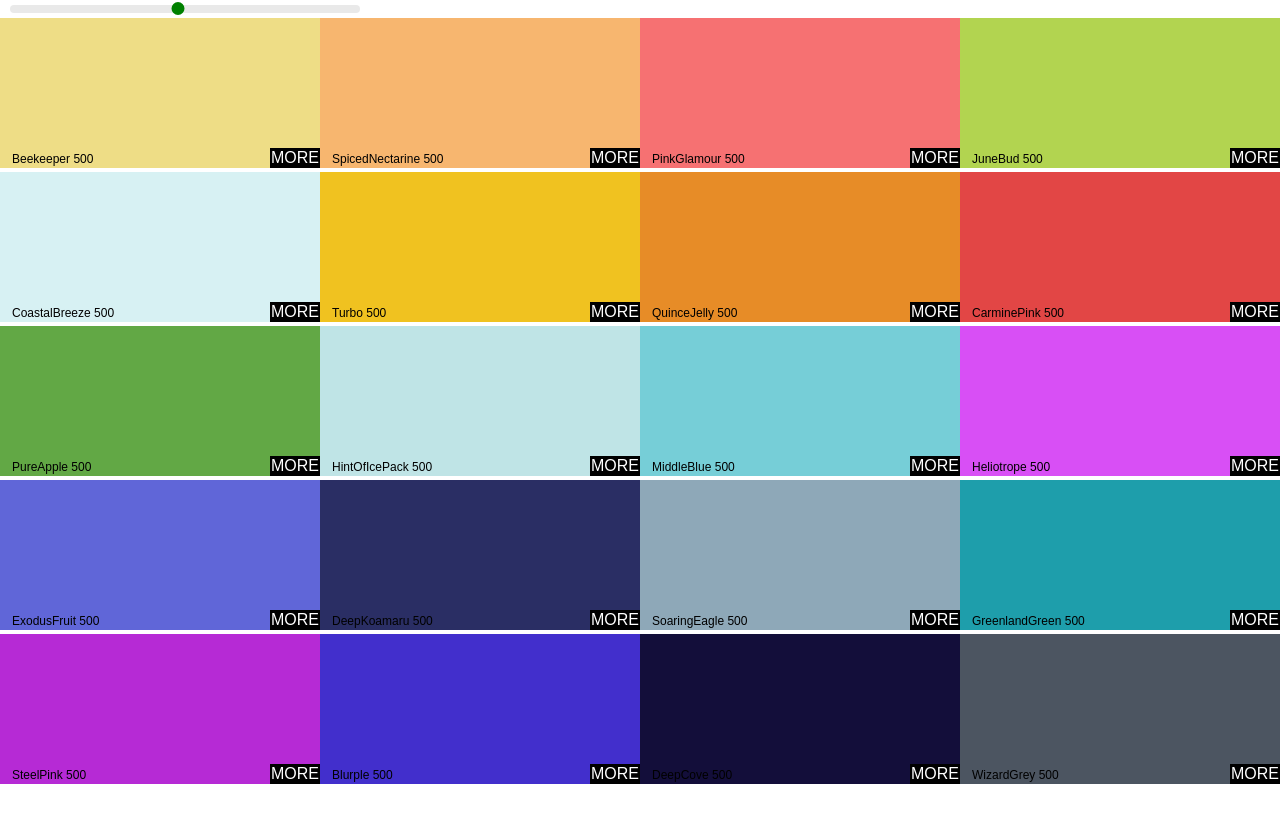
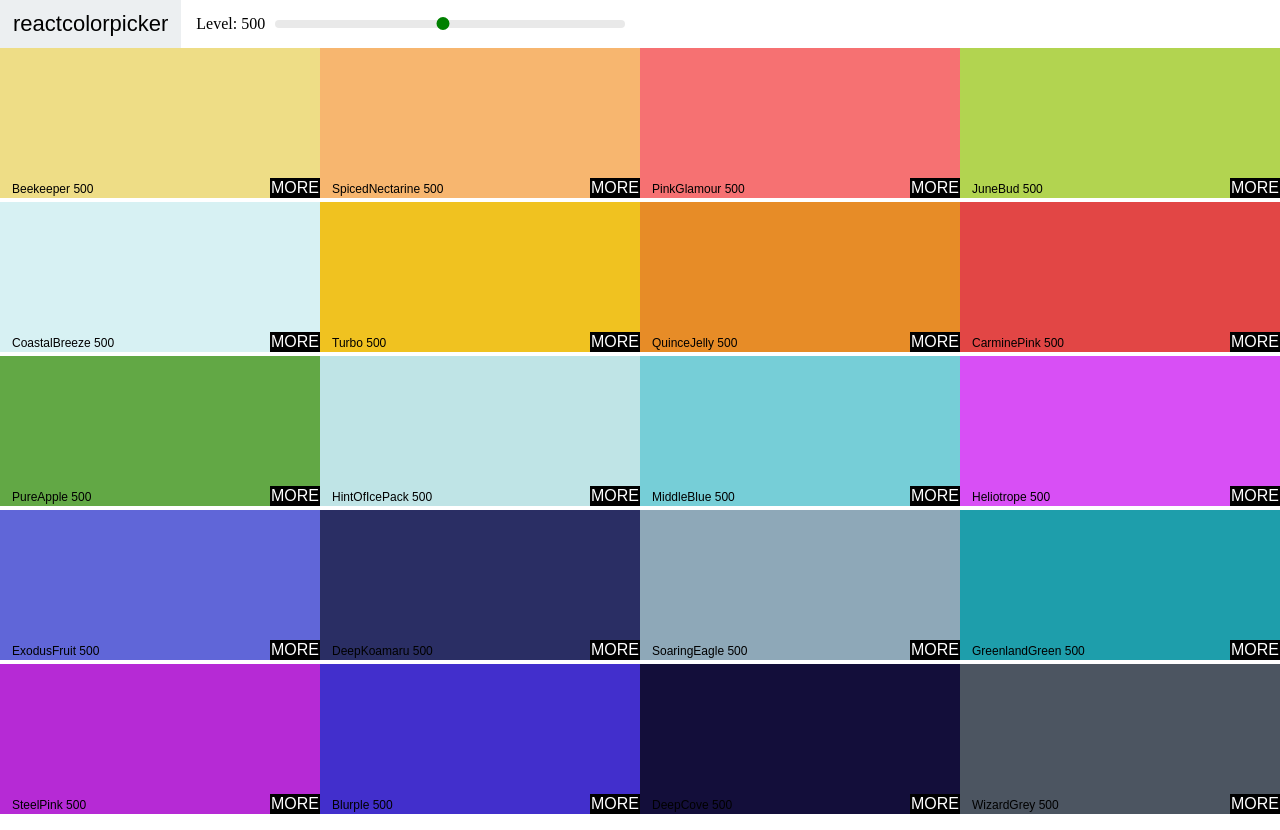
Before and after one commit to GideonOdiokine/React-Color-App, a React app: page / in a window 1280 px wide. Before the commit the page ends 800 px from the top, so only its background shows below. Built offline with nearby package versions, Linux system fonts and the light colour scheme.

Commit message:
Add Navbar and font

```diff
--- a/src/components/App.css
+++ b/src/components/App.css
@@ -128,24 +128,3 @@ body {
   transform: scale(1);
   transition: all 0.3s ease-in-out;
 }
-.slider {
-  width: 350px;
-  margin: 0 10px;
-  display: inline-block;
-}
-.slider .rc-slider-track {
-  background-color: transparent;
-}
-.slider .rc-slider-rail {
-  height: 8px;
-}
-.slider .rc-slider-handle {
-  background-color: green;
-  outline: none;
-  border: 2px solid green;
-  box-shadow:none;
-  width: 13px;
-  height: 13px;
-  margin-left: -7px;
-  margin-top: -3px;
-}
--- /dev/null
+++ b/src/components/Navbar.css
@@ -0,0 +1,41 @@
+.navbar {
+  display: flex;
+  height: 6vh;
+  justify-content: flex-start;
+  align-items: center;
+}
+.logo {
+  margin-right: 15px;
+  padding: 0 13px;
+  font-size: 22px;
+  font-family: sans-serif;
+  display: flex;
+  align-items: center;
+  background-color: #eceff1;
+  height: 100%;
+}
+.logo a {
+  text-decoration: none;
+  color: #000;
+}
+.slider {
+  width: 350px;
+  margin: 0 10px;
+  display: inline-block;
+}
+.slider .rc-slider-track {
+  background-color: transparent;
+}
+.slider .rc-slider-rail {
+  height: 8px;
+}
+.slider .rc-slider-handle {
+  background-color: green;
+  outline: none;
+  border: 2px solid green;
+  box-shadow: none;
+  width: 13px;
+  height: 13px;
+  margin-left: -7px;
+  margin-top: -3px;
+}
--- /dev/null
+++ b/src/components/Navbar.js
@@ -0,0 +1,28 @@
+import React from "react";
+import Slider from "rc-slider";
+import "rc-slider/assets/index.css";
+import "./Navbar.css";
+
+const Navbar = ({ level, changeLevel }) => {
+  return (
+    <header className="navbar">
+      <div className="logo">
+        <a href="/">reactcolorpicker</a>
+      </div>
+      <div className="slider-container">
+        <span>Level: {level}</span>
+        <div className="slider">
+          <Slider
+            defaultValue={level}
+            min={100}
+            max={900}
+            step={100}
+            onAfterChange={changeLevel}
+          />
+        </div>
+      </div>
+    </header>
+  );
+};
+
+export default Navbar;
--- a/src/components/Palette.js
+++ b/src/components/Palette.js
@@ -1,7 +1,6 @@
 import React, { Component } from "react";
 import ColorBox from "./ColorBox";
-import Slider from "rc-slider";
-import "rc-slider/assets/index.css";
+import Navbar from "./Navbar";
 
 class Palette extends Component {
   state = { level: 500 };
@@ -16,15 +15,7 @@ class Palette extends Component {
 
     return (
       <div className="Palette">
-        <div className="slider">
-          <Slider
-            defaultValue={this.state.level}
-            min={100}
-            max={900}
-            step={100}
-            onAfterChange={this.changeLevel}
-          />
-        </div>
+        <Navbar level={this.state.level} changeLevel={this.changeLevel} />
         <div className="Palette-colors">{colorBoxes}</div>
       </div>
     );
```
